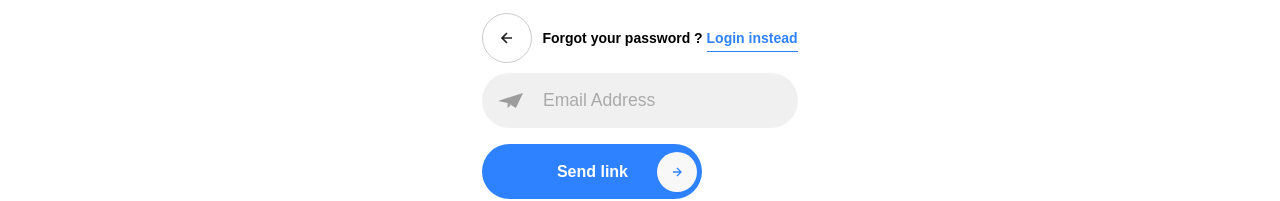
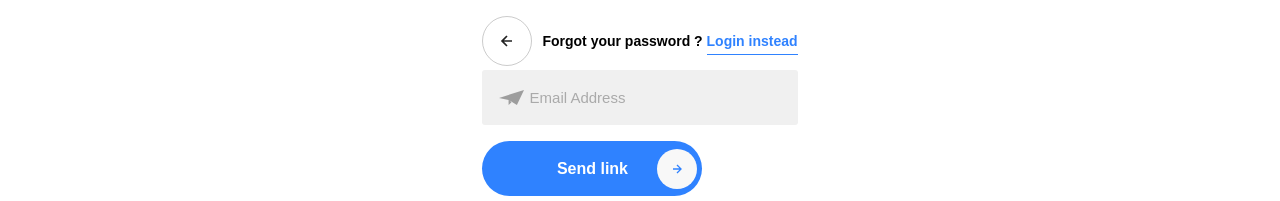
Before and after one commit to ghazalazameer/Trade-Hub, a Next.js app: page /auth/forgot in a window 1280 px wide. Shown: the part 183-384 px from the top of the page. Built offline with nearby package versions, Linux system fonts and the light colour scheme; no server answers.

Commit message:
updated: login input ui

```diff
--- a/components/inputs/loginInput/index.js
+++ b/components/inputs/loginInput/index.js
@@ -1,34 +1,74 @@
-import styles from "./styles.module.scss";
-import { BiUser } from "react-icons/bi";
+import { ImUser } from "react-icons/im";
+import { GoKey } from "react-icons/go";
 import { SiMinutemailer } from "react-icons/si";
-import { IoKeyOutline } from "react-icons/io5";
-import { ErrorMessage, useField } from "formik";
+import { RxCrossCircled } from "react-icons/rx";
+import { MdRepeatOn } from "react-icons/md";
+import { useField } from "formik";
 
-export default function LoginInput({ icon, placeholder, ...props }) {
-  const [field, meta] = useField(props);
-  console.log(meta);
+import styled from "./styles.module.scss";
+import { FaRegEye, FaRegEyeSlash, FaUserTie } from "react-icons/fa";
+import { useState } from "react";
+
+const LoginInput = ({ icon, ...props }) => {
+  const [field, meta] = useField(props); // Formik Hook: useField hook is used to connect the input with Formik's state management
+  const [isPassword, setIsPassword] = useState(true); // State to show/hide password
+
+  const showHidePasswordHandler = () => { // Function to show/hide password
+    setIsPassword((prev) => !prev); // Toggle the state
+  };
+
   return (
-    <div className={`${styles.input} ${meta.touched && meta.error ? styles.error : ""}`}>
-      {icon == "user" ? (
-        <BiUser />
-      ) : icon == "email" ? (
-        <SiMinutemailer />
-      ) : icon == "password" ? (
-        <IoKeyOutline />
+    <>
+      {meta.error && meta.touched ? (
+        <p className={styled.errorMessage}>
+          <RxCrossCircled />
+          {meta.error}
+        </p>
       ) : (
-        ""
+        <label htmlFor={props.id} className={styled.label}>
+          {props.label}
+        </label>
       )}
-      <input type={field.type} name={field.name} placeholder={placeholder}
-      {...field} {...props}
-      />
-      {
-        meta.touched && meta.error && (
-          <div className={styles.error__popup}>
-            <span></span>
-            <ErrorMessage name={field.name} />
+      <div
+        className={`${styled.input} ${
+          meta.touched && meta.error ? styled.error : ""
+        }`}
+      >
+        {icon === "user" ? (
+          <ImUser />
+        ) : icon === "email" ? (
+          <SiMinutemailer />
+        ) : icon === "password" ? (
+          <GoKey />
+        ) : icon === "repeat" ? (
+          <MdRepeatOn />
+        ) : icon === "admin" ? (
+          <FaUserTie />
+        ) : (
+          ""
+        )}
+        <input
+          {...field}
+          {...props}
+          onClick={props.onClick}
+          type={
+            props.type !== "password"
+              ? props.type
+              : props.type === "password" && isPassword
+              ? "password"
+              : "text"
+          }
+        />
+        {icon === "password" || icon === "repeat" ? (
+          <div className={styled.showHide} onClick={showHidePasswordHandler}>
+            {isPassword ? <FaRegEye /> : <FaRegEyeSlash />}
           </div>
-        )
-      }
-    </div>
+        ) : (
+          ""
+        )}
+      </div>
+    </>
   );
-}
+};
+
+export default LoginInput;
--- a/components/inputs/loginInput/styles.module.scss
+++ b/components/inputs/loginInput/styles.module.scss
@@ -1,69 +1,87 @@
 .input {
   position: relative;
-    max-width: 380px;
   width: 100%;
   background-color: #f0f0f0;
-    margin: 10px 0;
   height: 55px;
-    border-radius: 55px;
+  border-radius: 3px;
   display: grid;
-    grid-template-columns: 15% 85%;
+  grid-template-columns: 10% 90%;
   align-items: center;
   padding: 0 1rem;
-    margin-bottom: 1rem;
+  margin: 0.25rem 0 1rem;
+  border: 1px solid transparent;
+
   svg {
     width: 25px;
     height: 25px;
     stroke: #6666669a;
     fill: #6666669a;
   }
+
   input {
-      background: none;
+    background-color: transparent;
     outline: none;
     border: none;
     line-height: 1;
-      font-weight: 600;
     font-size: 1.1rem;
     color: #333;
+    font-size: 15px;
+
     &::placeholder {
       color: #aaa;
-        font-weight: 500;
+    }
+
+    &:disabled {
+      color: #bfbfbf;
+      cursor: not-allowed;
+      user-select: none;
     }
   }
 }
+
 .error {
-    background: $light-error-color !important;
-    margin-top: 5rem !important;
+  border: 1px solid $redish-color;
+  background-color: transparent;
+
   input {
-      color: #fff !important;
     &::placeholder {
-        color: #fff !important;
+      color: $redish-color !important;
     }
   }
+
   svg {
-      fill: #fff !important;
-      stroke: #fff;
+    color: $redish-color !important;
+    fill: $redish-color !important;
   }
 }
-  .error__popup {
+
+.label {
+  font-size: 14px;
+  font-weight: 500;
+  margin-bottom: 8px;
+  line-height: 20px;
+  margin: 0;
+}
+
+.showHide {
   position: absolute;
-    top: -70px;
-    background: $error-color;
-    height: 60px;
-    width: 100%;
-    border-radius: 20px;
-    display: grid;
-    place-items: center;
-    color: #fff;
-    font-weight: 700;
+  right: 12px;
+  top: 15px;
+  cursor: pointer;
+}
+
+.errorMessage {
+  display: flex;
+  align-items: center;
+  gap: 2px;
   font-size: 14px;
-    padding: 10px;
-    span {
-      position: absolute;
-      bottom: -9px;
-      left: 1rem;
-      border-top: 10px solid $error-color;
-      border-right: 10px solid transparent;
-      border-left: 10px solid transparent;
+  color: $error-color !important;
+  font-weight: 500;
+  line-height: 20px;
+  padding-bottom: 3px;
+
+  svg {
+    width: 18px;
+    height: 18px;
   }
 }
```
Lines whose indentation alone changed are shown as unchanged.
